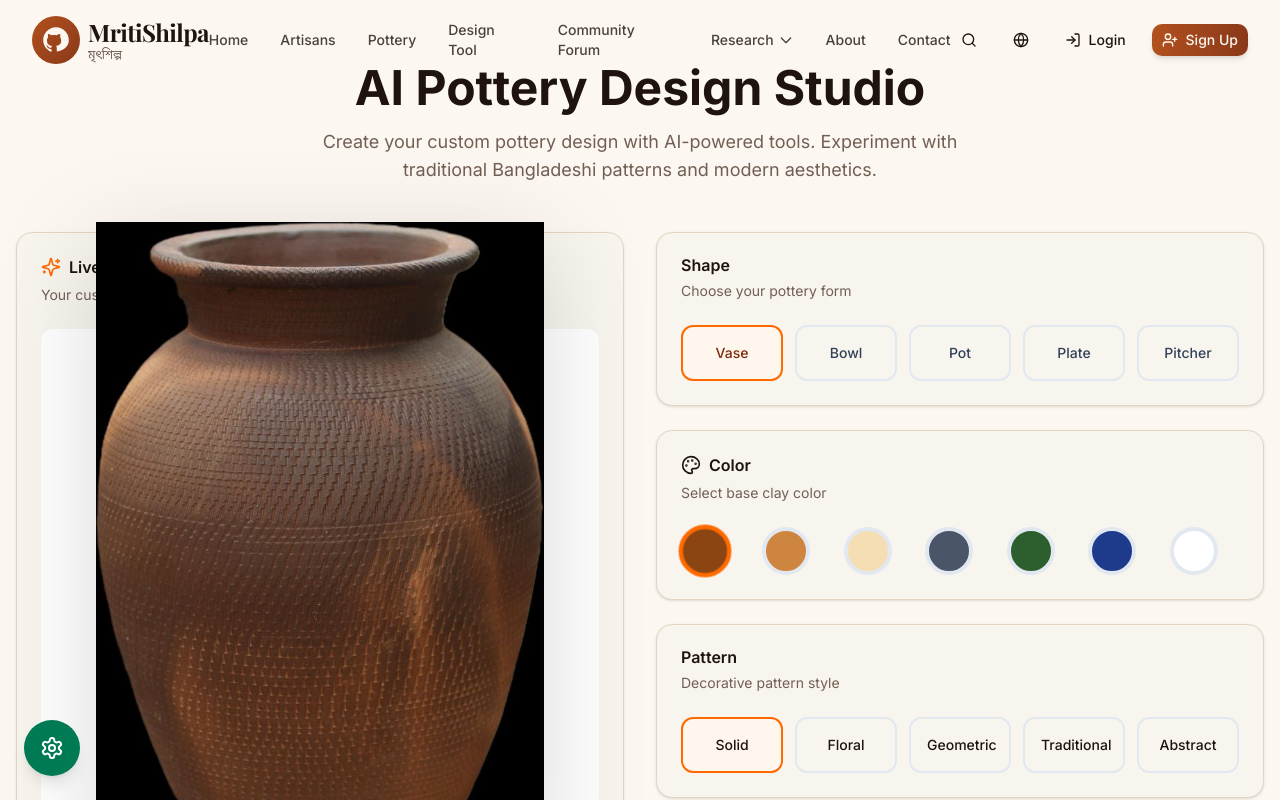
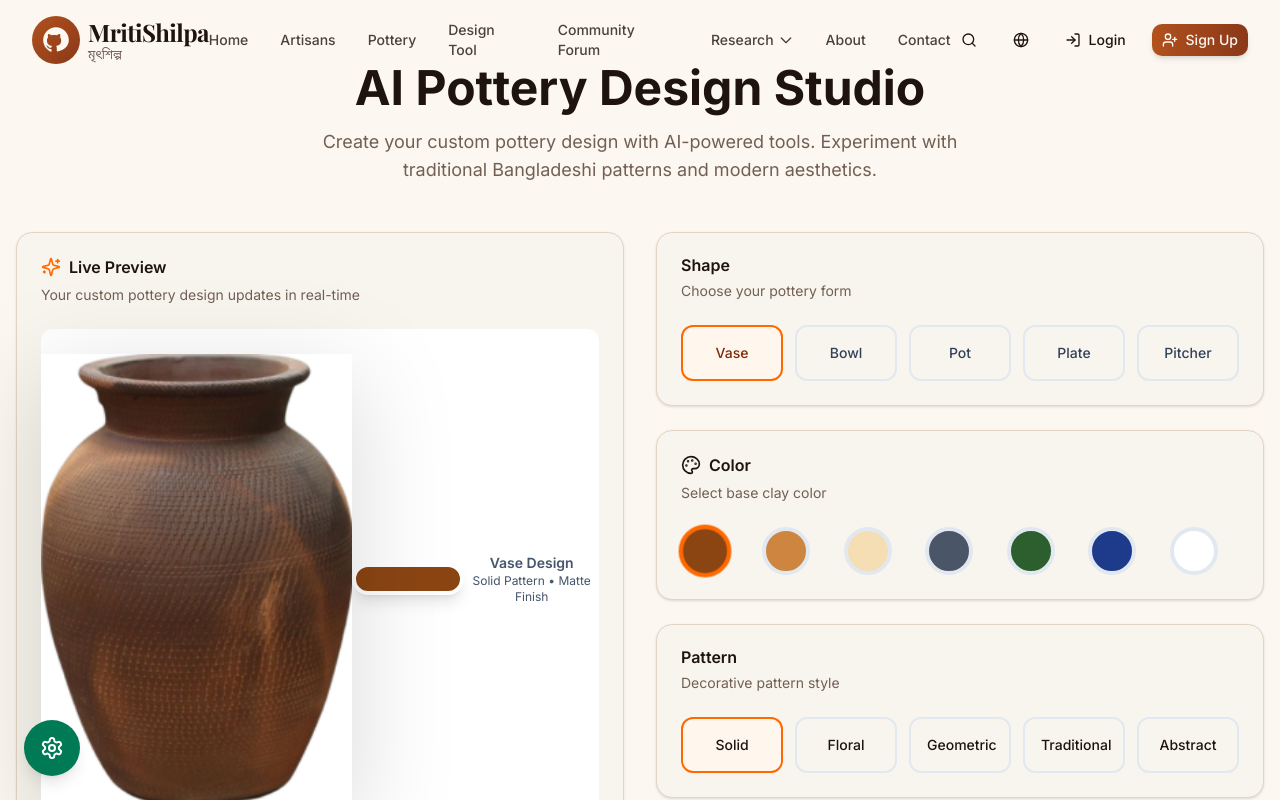
Before and after one commit to Mahmudul-Opu/ai-pottery-platform, a Next.js app: page /design-tool in a window 1280 px wide. Shown: the top 800 px of the page. Built offline with nearby package versions, Linux system fonts and the light colour scheme; no server answers; a web font is replaced by a local one.

Commit message:
Update vase image to perfect size with PNG file

```diff
--- a/components/pottery-designer.tsx
+++ b/components/pottery-designer.tsx
@@ -94,12 +94,15 @@ export function PotteryDesigner() {
         <div className="absolute inset-0 bg-white rounded-lg" />
 
         {/* Pottery photo */}
-        <div className="relative z-10 flex flex-col items-center">
+        <div className="relative z-10 flex items-center justify-center w-full h-full">
           <img
-            src="/vase.jpg"
+            src="/vase-removebg-preview.png"
             alt="Traditional Bangladeshi Pottery"
-            className="w-full max-w-md h-auto object-contain transition-all duration-500"
+            className="object-contain transition-all duration-500"
             style={{
+              width: '350px',
+              height: '450px',
+              maxWidth: '100%',
               transform: `scale(${design.size / 50})`,
               filter: `
                 drop-shadow(0 25px 50px rgba(0,0,0,0.15))
```
Also changed, not shown: public/vase-removebg-preview.png (added), public/vase.jpg (deleted).
